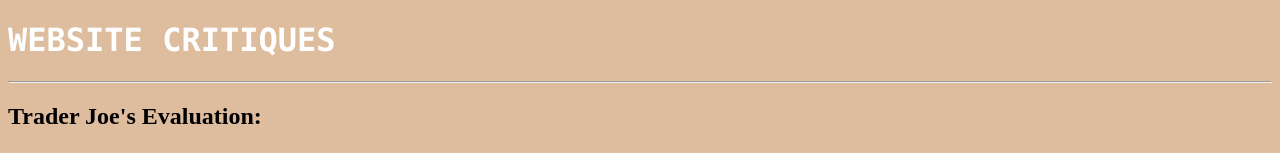
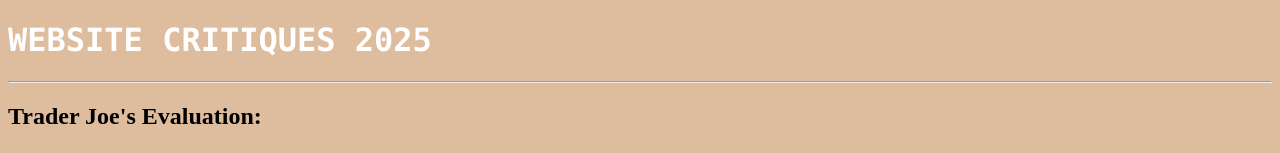
Before and after one commit to JClark2713/Info2420, a plain HTML site: page projects/Project1/project1.html in a window 1280 px wide. Shown: the top 153 px of the page. Drawn offline with Linux system fonts and the light colour scheme.

Commit message:
name change on project 1

```diff
--- a/projects/Project1/project1.html
+++ b/projects/Project1/project1.html
@@ -16,7 +16,7 @@ body {
 </style>
 </head>
 <body>
-<h1> WEBSITE CRITIQUES</h1>
+<h1> WEBSITE CRITIQUES 2025</h1>
 <hr>
 <p><h2>Trader Joe's Evaluation:</h2>
 <a href="https://www.traderjoes.com/home" target="_blank"><h2>Trader Joe's Website</h2></a>
```
